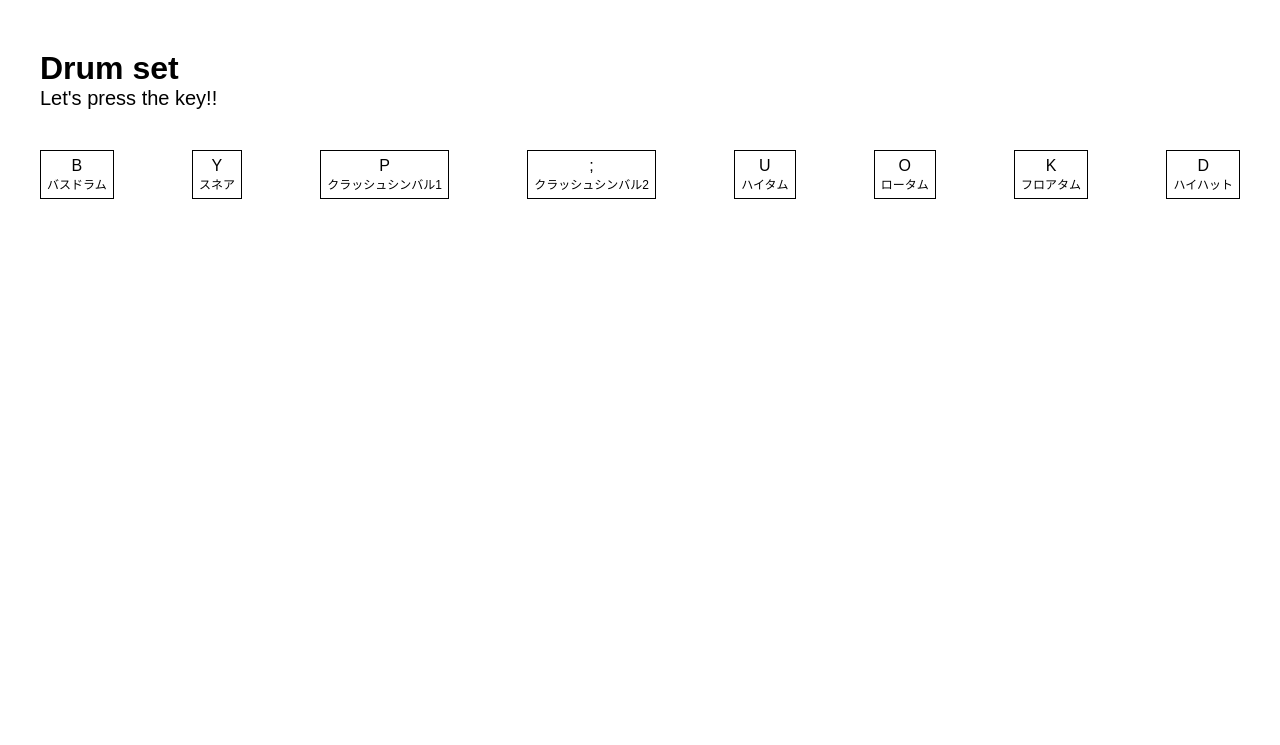
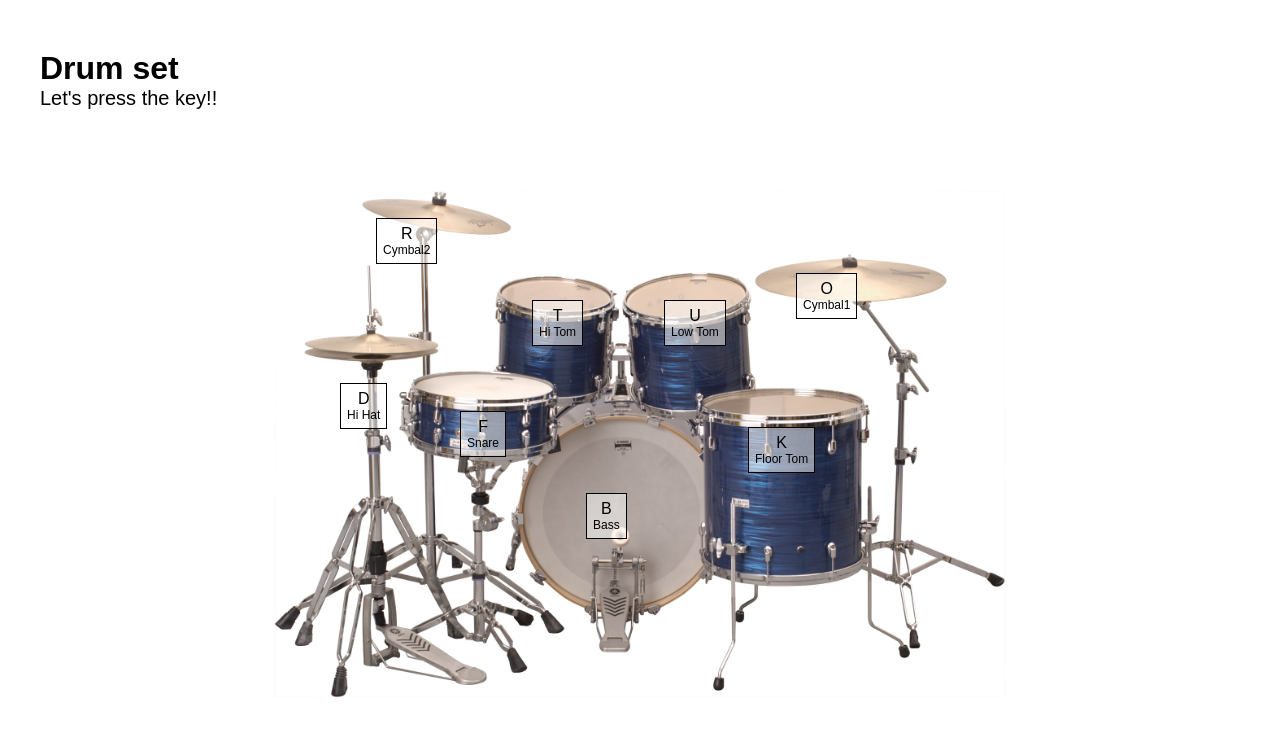
Before and after one commit to takaturnsaru/drum, a plain HTML site: page index.html in a window 1280 px wide. Drawn offline with nearby package versions, Linux system fonts and the light colour scheme; some packages are replaced by stand-ins of ours.

Commit message:
completion

```diff
--- a/assets/css/index.css
+++ b/assets/css/index.css
@@ -51,6 +51,18 @@ a{
     font-weight: 400;
   }
 
+  .drum-standard{
+    position: relative;
+    width: 100%;
+    height: auto;
+    margin: 80px auto 0;
+  }
+
+  .drums {
+    width: 61%;
+    margin: 0 auto;
+}
+
   .drum-list{
     display: flex;
     justify-content: space-between;
@@ -60,9 +72,11 @@ a{
   }
 
   .drum-item{
+    position: absolute;
     padding: 6px;
     border: 1px solid black;
     text-align: center;
+    background-color: #ffffff80;
     transition: .07s;
   }
 
@@ -75,6 +89,46 @@ a{
     scale: 1.2;
     box-shadow: 0px 0px 10px yellow;
   }
+
+  .di-01{
+    top: 55%;
+    left: 45.5%;
+  }
+
+  .di-02{
+    top: 40%;
+    left: 35%;
+  }
+
+  .di-03{
+    top: 15%;
+    left: 63%;
+  }
+
+  .di-04{
+    top: 5%;
+    left: 28%;
+  }
+
+  .di-05{
+    top: 20%;
+    left: 41%;
+  }
+
+  .di-06{
+    top: 20%;
+    left: 52%;
+  }
+
+  .di-07{
+    top: 43%;
+    left: 59%;
+  }
+
+  .di-08{
+    top: 35%;
+    left: 25%;
+  }
 }
 
 @media screen and (min-width:1200px){
--- a/index.html
+++ b/index.html
@@ -24,23 +24,27 @@
         <h1 class="inner">Drum set
         <span class="description">Let's press the key!!</span>
       </h1>
+      <div class="drum-standard inner">
+        <div class="drums"><img src="assets/images/parts_viewer01.jpg" alt=""></div>
         <ul class="drum-list inner">
-          <li class="drum-item" data-key="b">B<span>バスドラム</span></li>
-          <li class="drum-item" data-key="y">Y<span>スネア</span></li>
-          <li class="drum-item" data-key="p">P<span>クラッシュシンバル1</span></li>
-          <li class="drum-item" data-key=";">;<span>クラッシュシンバル2</span></li>
-          <li class="drum-item" data-key="u">U<span>ハイタム</span></li>
-          <li class="drum-item" data-key="o">O<span>ロータム</span></li>
-          <li class="drum-item" data-key="k">K<span>フロアタム</span></li>
-          <li class="drum-item" data-key="d">D<span>ハイハット</span></li>
-        </div>
-      </ul>
+          <li class="drum-item di-01" data-key="b">B<span>Bass</span></li>
+          <li class="drum-item di-02" data-key="f">F<span>Snare</span></li>
+          <li class="drum-item di-03" data-key="o">O<span>Cymbal1</span></li>
+          <li class="drum-item di-04" data-key="r">R<span>Cymbal2</span></li>
+          <li class="drum-item di-05" data-key="t">T<span>Hi Tom</span></li>
+          <li class="drum-item di-06" data-key="u">U<span>Low Tom</span></li>
+          <li class="drum-item di-07" data-key="k">K<span>Floor Tom</span></li>
+          <li class="drum-item di-08" data-key="d">D<span>Hi Hat</span></li>
+        </ul>
+      </div>
+      </div>
 
       <audio data-key="b" src="assets/images/maou_se_inst_drum2_kick.mp3"></audio>
-      <audio data-key="y" src="assets/images/maou_se_inst_drum2_snare.mp3"></audio>
-      <audio data-key="p" src="assets/images/maou_se_inst_drum2_cymbal.mp3"></audio>
-      <audio data-key="u" src="assets/images/maou_se_inst_drum2_tom1.mp3"></audio>
-      <audio data-key="o" src="assets/images/maou_se_inst_drum1_tom3.mp3"></audio>
+      <audio data-key="f" src="assets/images/maou_se_inst_drum2_snare.mp3"></audio>
+      <audio data-key="o" src="assets/images/maou_se_inst_drum2_cymbal.mp3"></audio>
+      <audio data-key="r" src="assets/images/maou_se_inst_drum1_cymbal.mp3"></audio>
+      <audio data-key="t" src="assets/images/maou_se_inst_drum2_tom1.mp3"></audio>
+      <audio data-key="u" src="assets/images/maou_se_inst_drum1_tom3.mp3"></audio>
       <audio data-key="k" src="assets/images/maou_se_inst_drum2_tom2.mp3"></audio>
       <audio data-key="d" src="assets/images/maou_se_inst_drum2_hat.mp3"></audio>
     </main>
```
